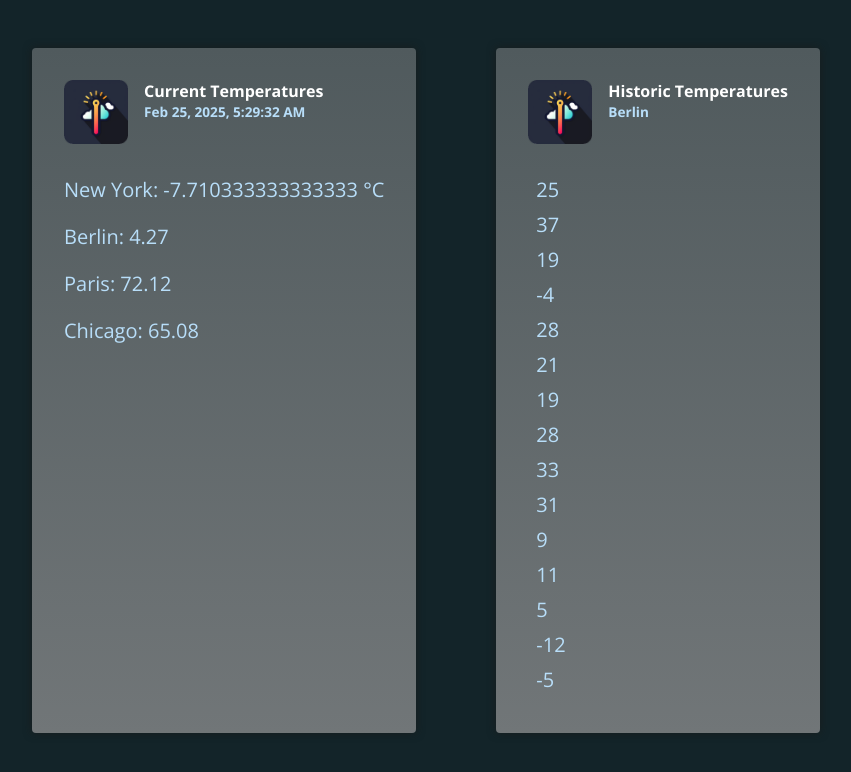
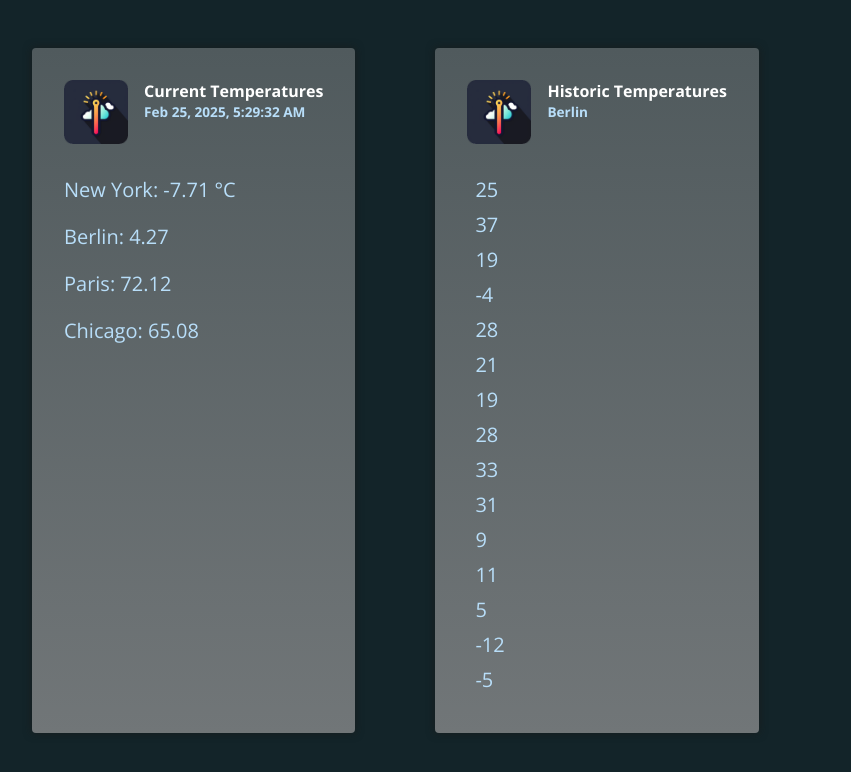
Before and after one commit to kapiljugnu/angular-pipes-deep-dive, an Angular app: page / in a window 1280 px wide. Shown: the top 772 px of the page, without its empty margins (168-1019 px from the left). Built offline with nearby package versions, Linux system fonts and the light colour scheme.

Commit message:
chain pipes

```diff
--- a/src/app/app.component.html
+++ b/src/app/app.component.html
@@ -7,7 +7,7 @@
         <p>{{ currentDate | date:'medium' }}</p>
       </div>
     </header>
-    <p>New York: {{ currentTemperaturs.newYork | temp:'fah':'cel' }}</p>
+    <p>New York: {{ currentTemperaturs.newYork | number:'1.1-2' | temp:'fah':'cel' }}</p>
     <p>Berlin: {{ currentTemperaturs.berlin | number:'1.1-2' }}</p>
     <p>Paris: {{ currentTemperaturs.paris | number:'1.1-2' }}</p>
     <p>Chicago: {{ currentTemperaturs.chicago | number:'1.1-2' }}</p>
--- a/src/app/temperature.pipe.ts
+++ b/src/app/temperature.pipe.ts
@@ -6,10 +6,14 @@
 })
 export class TemperaturePipe implements PipeTransform {
   transform(
-    value: string | number,
+    value: string | number | null,
     inputType: 'cel' | 'fah',
     outputType: 'cel' | 'fah'
   ) {
+    if(!value) {
+        return value;
+    }
+
     let val: number;
     if (typeof value === 'string') {
       val = parseFloat(value);
@@ -33,6 +37,6 @@
       symbol = outputType == 'cel' ? '°C' : '°F';
     }
 
-    return `${outputTemp} ${symbol}`;
+    return `${outputTemp.toFixed(2)} ${symbol}`;
   }
 }
```
